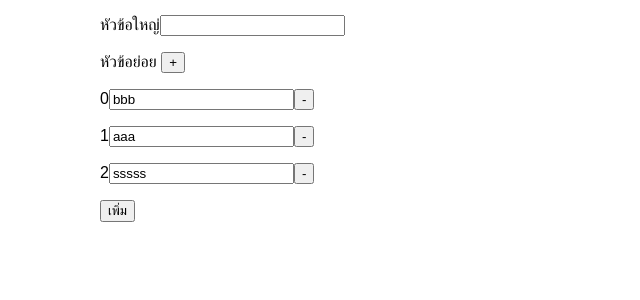
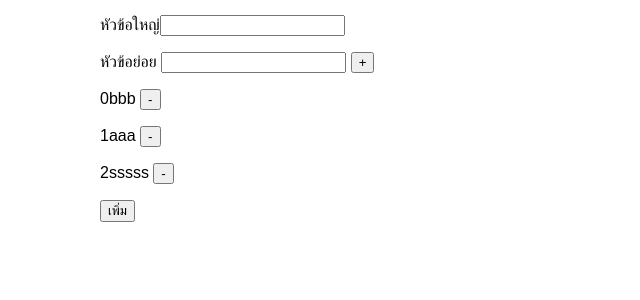
Before and after one commit to sirensoft/question, a React (Create React App) app in the folder client/: page / in a window 1280 px wide. Shown: the top 300 px of the page, without its empty margins (0-640 px from the left). Built offline with nearby package versions, Linux system fonts and the light colour scheme.

Commit message:
Mon 02/12/2018 20:07:41.99

```diff
--- a/client/src/component/Topic.js
+++ b/client/src/component/Topic.js
@@ -6,7 +6,8 @@ import util from 'util';
         super(props)
         this.state = {
             topic:'',
-            inputs:["bbb","aaa","sssss"]
+            items:["bbb","aaa","sssss"],
+            itemVal:''
         }
     }
     topicChange=(event)=>{
@@ -17,7 +18,7 @@ import util from 'util';
     postData= async (event)=>{
 
         event.preventDefault();
-        alert(this.state.inputs);
+        alert(this.state.items);
         let desc = {"name":"bbbb"};
         let res = await fetch('/topic/create', {
             method: 'POST',
@@ -34,16 +35,22 @@ import util from 'util';
             topic:''
         })
     }
-    addInput=()=>{
+    addItem=()=>{
         this.setState({
-            inputs:[...this.state.inputs,""]
+            items:[...this.state.items,this.state.itemVal],
+            itemVal:''
         })
     }
-    delInput=(index)=>{
-        let arr = this.state.inputs;
+    removeItem=(index)=>{
+        let arr = this.state.items;
         arr.splice(index,1)
         this.setState({
-            inputs:arr
+            items:arr
+        })
+    }
+    itemChange =(event)=>{
+        this.setState({
+            itemVal : event.target.value
         })
     }
 
@@ -54,12 +61,11 @@ import util from 'util';
                     หัวข้อใหญ่
                         <input value={this.state.topic} onChange={this.topicChange} />
 
-                        <p>หัวข้อย่อย <button type='button' onClick={this.addInput}>+</button></p>
+                        <p>หัวข้อย่อย <input value = { this.state.itemVal} onChange={this.itemChange}/> <button type='button' onClick={this.addItem}>+</button></p>
                         {
-                            this.state.inputs.map((data,index)=>(
+                            this.state.items.map((data,index)=>(
                                 <p>
-                                {index}< input value={data}  />
-                                <button type='button' onClick={()=>this.delInput(index)} >-</button>
+                                {index}{data} <button type='button' onClick={()=>this.removeItem(index)} >-</button>
                                 </p>
                             ))
                         }
```
